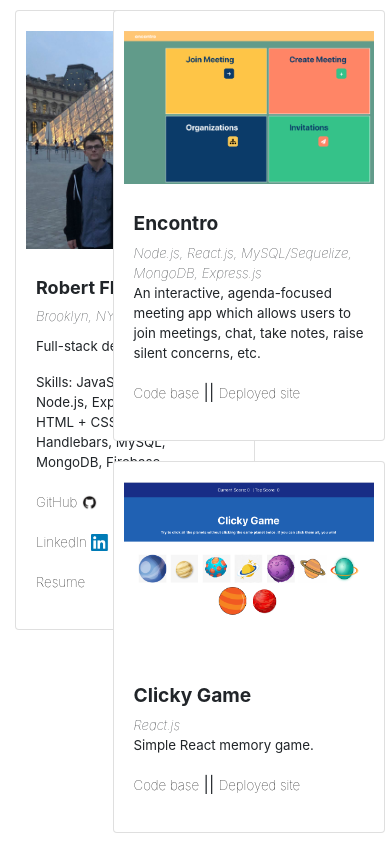
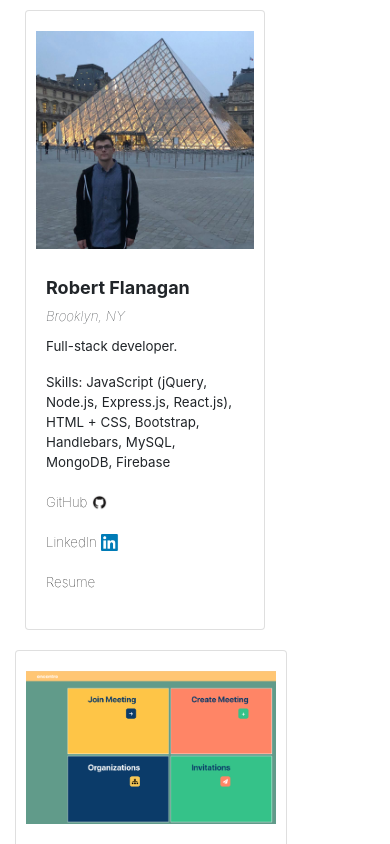
Before and after one commit to rjflanagan95/react-portfolio, a React (Create React App) app: page / in a window 390 px wide. Shown: the top 844 px of the page. Built offline with nearby package versions, Linux system fonts and the light colour scheme.

Commit message:
stopping point, not fully responsive, bio still overlaps with portfolio

```diff
--- a/src/components/Main/style.css
+++ b/src/components/Main/style.css
@@ -1,14 +1,16 @@
 .portfolioArea {
+    margin: 0;
     display: grid;
-    grid-template-columns: repeat(auto-fill, minmax(250px, 1fr));
+    grid-template-columns: repeat(auto-fill, minmax(270px, auto));
 }
 
 .portfolioItem {
-
+    float: left;
+    margin: 0 15px 0 15px;
 }
 
 .bioCard {
-    margin: 10px 0 10px 0;
+    margin: 10px 10px 10px 10px;
     width: 15rem;
 }
 
```
